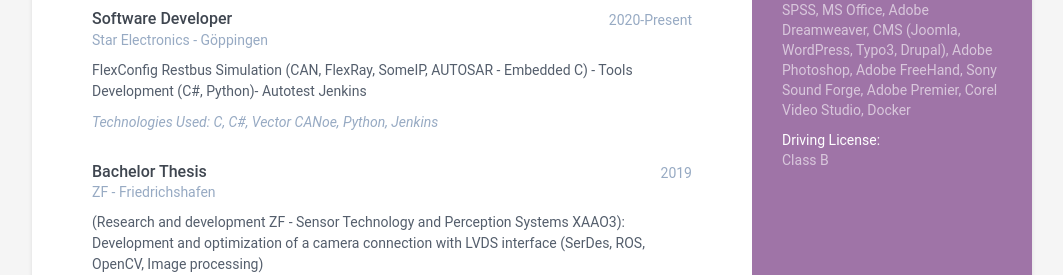
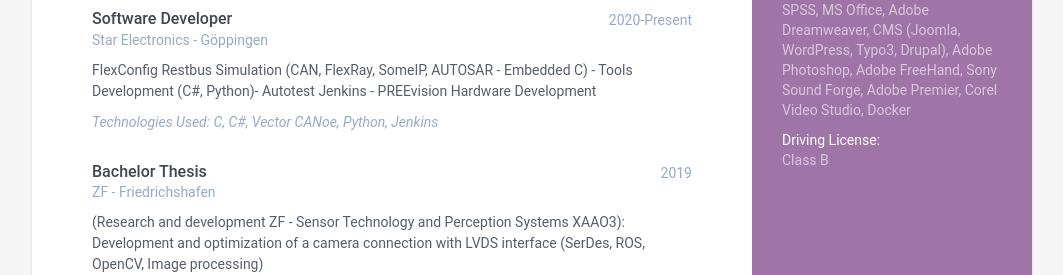
Before and after one commit to jmazyar/jmazyar.github.io, a Jekyll site: the page built from docs/index.html, in a window 1280 px wide. Shown: the part 908-1183 px from the top of the page, without its empty margins (108-1171 px from the left). Built offline with Jekyll 4.4.1, drawn with Linux system fonts in a browser that asks for light colours.

Commit message:
preevision

```diff
--- a/docs/_data/data.yml
+++ b/docs/_data/data.yml
@@ -84,7 +84,7 @@ experiences:
     time: 2020-Present
     company: Star Electronics - Göppingen
     details: |
-      FlexConfig Restbus Simulation (CAN, FlexRay, SomeIP, AUTOSAR - Embedded C) - Tools Development (C#, Python)- Autotest Jenkins
+      FlexConfig Restbus Simulation (CAN, FlexRay, SomeIP, AUTOSAR - Embedded C) - Tools Development (C#, Python)- Autotest Jenkins - PREEvision Hardware Development
     technologies: |
       C, C#, Vector CANoe, Python, Jenkins
 
```
